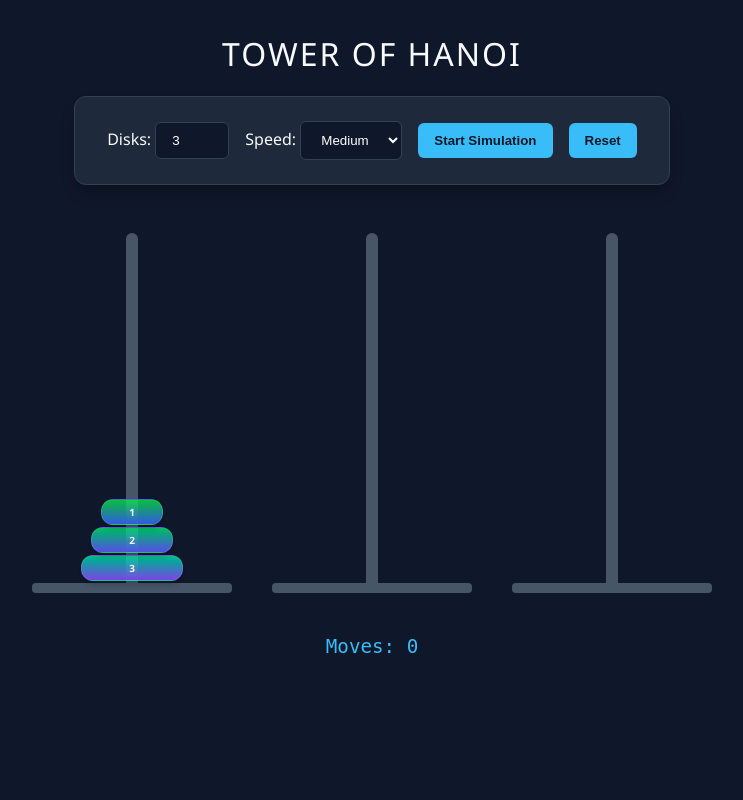
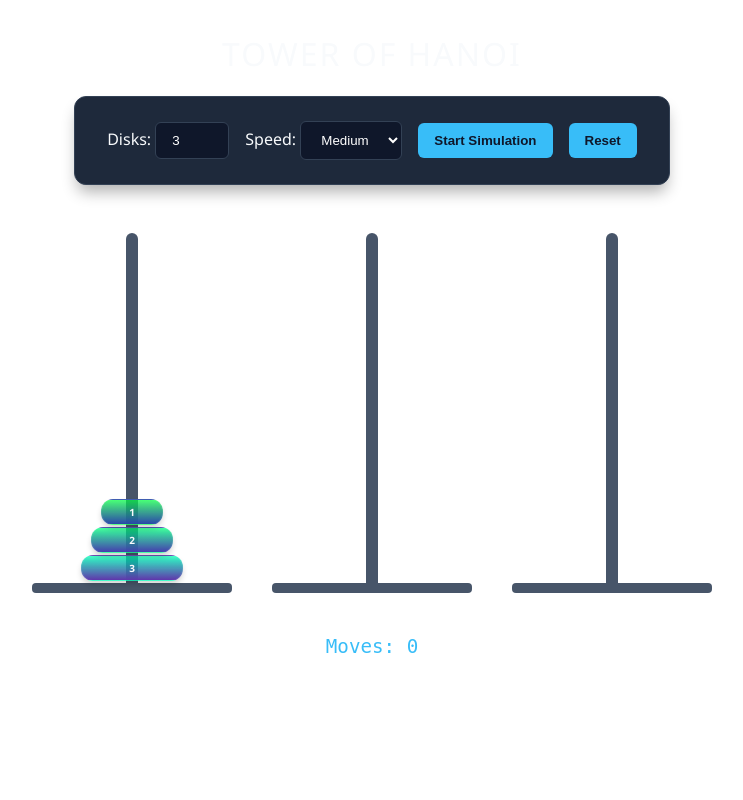
Before and after one commit to Lucifer267/Assignment-6thSem, a Flask app: page / in a window 1280 px wide. Shown: the whole page, without its empty margins (268-1011 px from the left). Run offline with Flask 3, Linux system fonts and the light colour scheme.

Commit message:
DAA TOH done

```diff
--- a/6ThSem/DAA/TOH-Tower/templates/index.html
+++ b/6ThSem/DAA/TOH-Tower/templates/index.html
@@ -6,10 +6,10 @@
     <title>Tower of Hanoi | Pro Viz</title>
     <style>
         :root {
-            --bg-color: #0f172a;
+            --bg-color: #ffffff;
             --card-bg: #1e293b;
             --accent: #38bdf8;
-            --disk-gradient: linear-gradient(180deg, #28f815b9 0%, #1065d3 100%);
+            --disk-gradient: linear-gradient(180deg, #28f815b9 0%, #124f9f 100%);
             --rod-color: #475569;
         }
 
```
